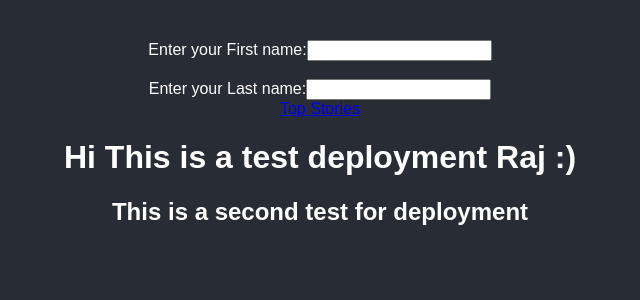
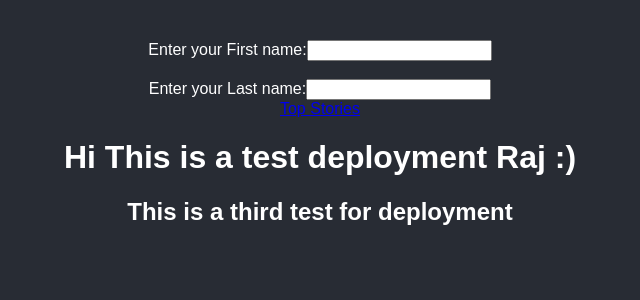
Before and after one commit to rassu18/rassu18.github.io, a React (Create React App) app: page / in a window 1280 px wide. Shown: the top 300 px of the page, without its empty margins (320-960 px from the left). Built offline with nearby package versions, Linux system fonts and the light colour scheme.

Commit message:
second commit

```diff
--- a/src/App.js
+++ b/src/App.js
@@ -11,7 +11,7 @@ function App() {
 
       <SecondComponent />
       <h1>Hi This is a test deployment Raj :)</h1>
-      <h2>This is a second test for deployment</h2>
+      <h2>This is a third test for deployment</h2>
 
     </div>
 
```
